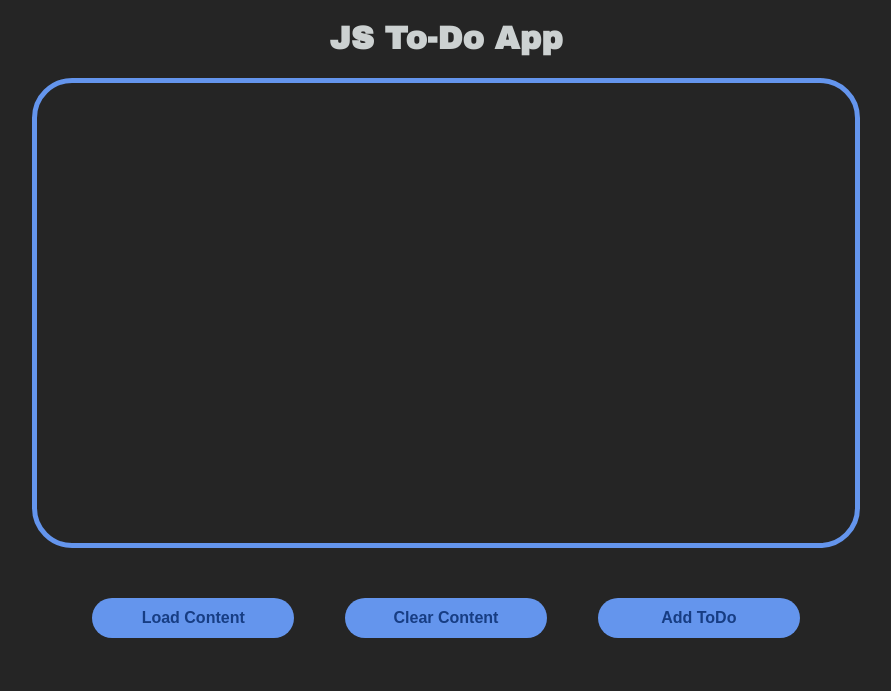
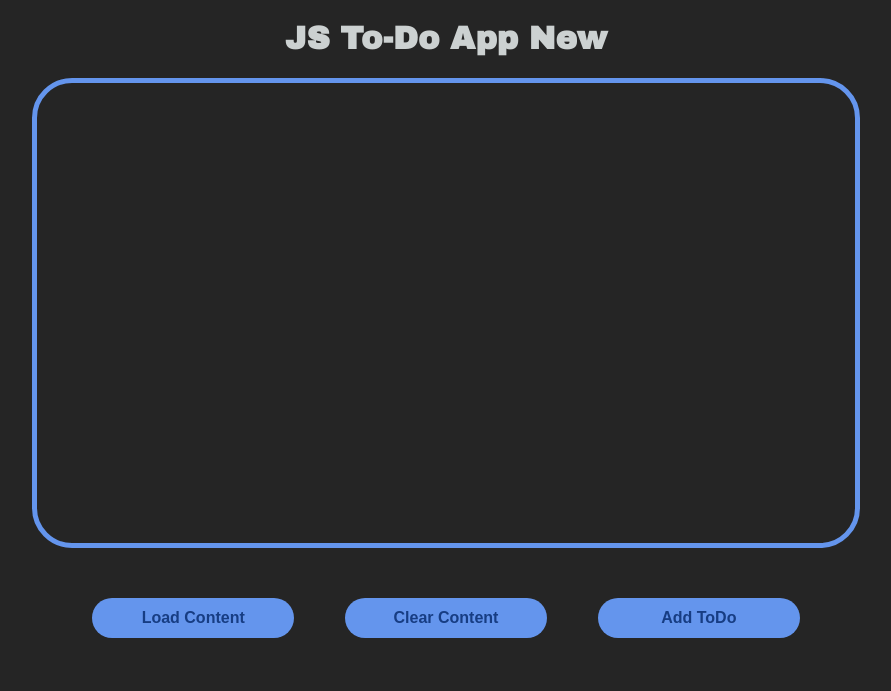
Before and after one commit to prasaddpathak/todo-nodejs-cicd, a website: page index.html in a window 1280 px wide. Shown: the whole page, without its empty margins (194-1085 px from the left). Drawn offline with nearby package versions, Linux system fonts and the light colour scheme; files that its build step writes are made by us from their sources; a web font is replaced by a local one.

Commit message:
Updated Title

```diff
--- a/index.html
+++ b/index.html
@@ -17,7 +17,7 @@
     </head>
 
     <body>
-        <h1 class="title">JS To-Do App</h1>
+        <h1 class="title">JS To-Do App New</h1>
         <div class="container">
             <div id="content"></div>
             <div id="add-todo" class="not-visible">
```
